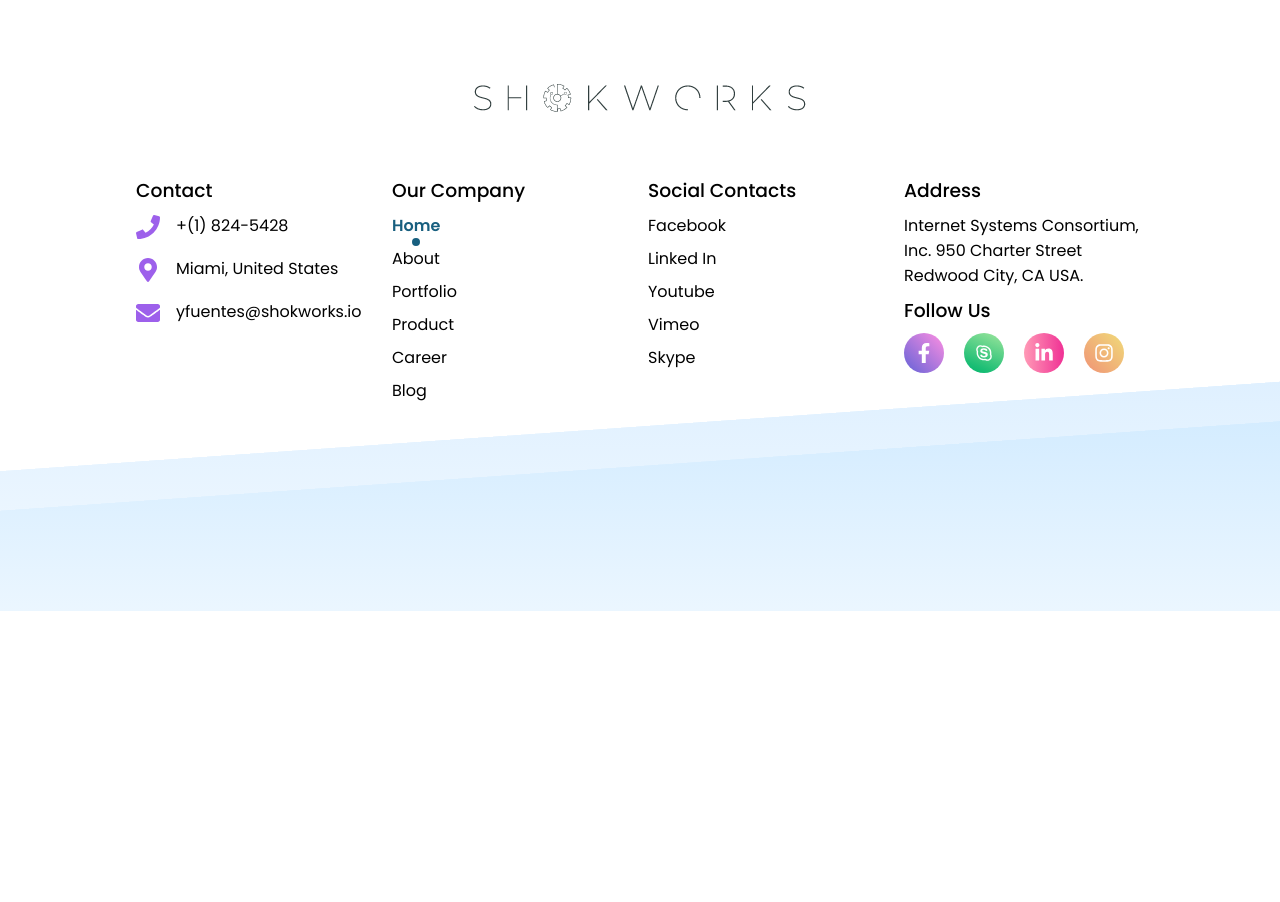
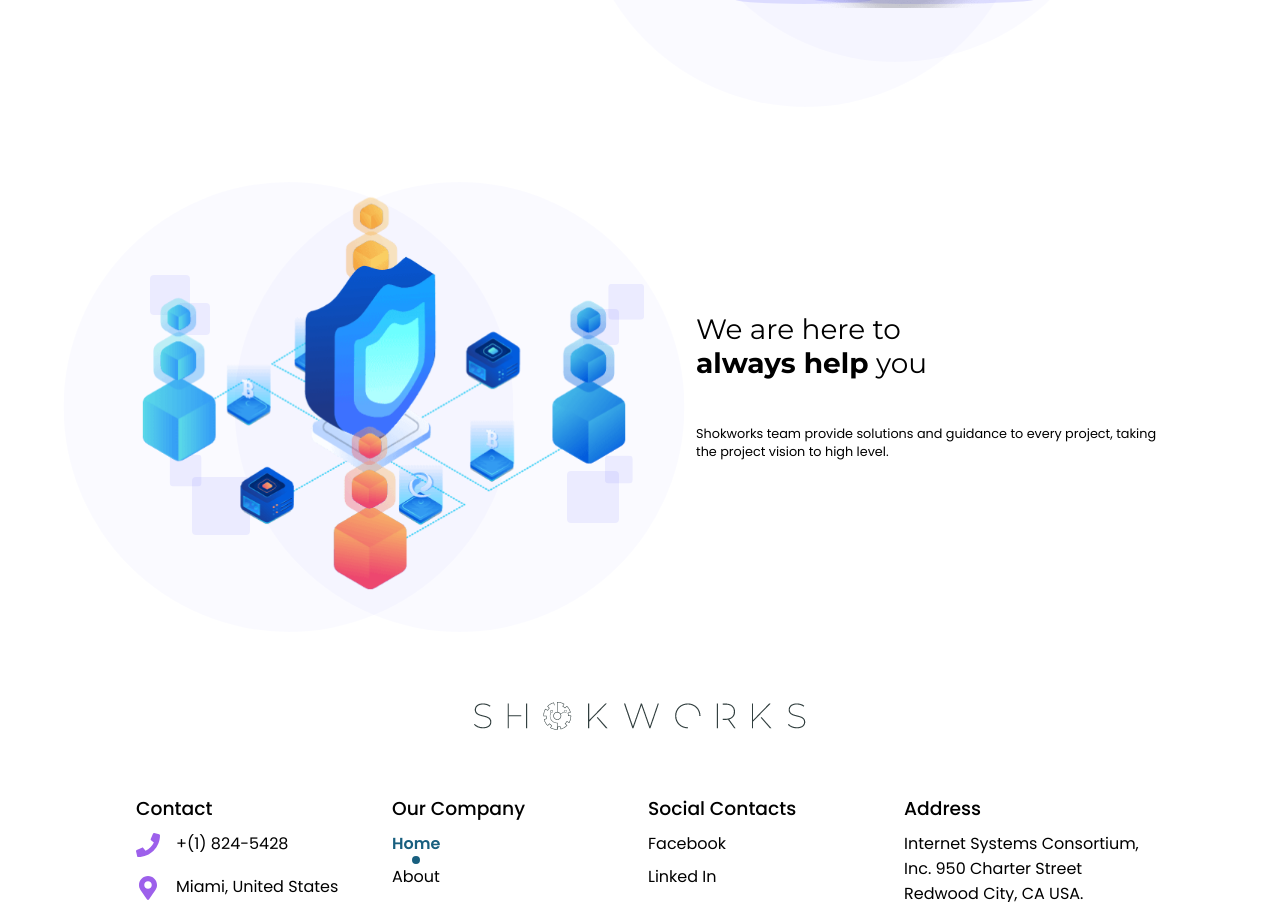
Before and after one commit to GGabrielDev/shokworks-test, a React (Create React App) app: page / in a window 1280 px wide. Shown: the part 1278-2180 px from the top of the page. Before the commit the page ends 1889 px from the top, so only its background shows below. Built offline with nearby package versions, Linux system fonts and the light colour scheme.

Commit message:
Finished Info Cards

```diff
--- a/src/components/InfoView/InfoView.tsx
+++ b/src/components/InfoView/InfoView.tsx
@@ -14,6 +14,7 @@ import {
 
 const InfoView: VoidFunctionComponent = () => {
   return (
+    <>
       <InfoCard>
         <InfoContentWrapper>
           <InfoTitle>
@@ -32,22 +33,69 @@ const InfoView: VoidFunctionComponent = () => {
           <InfoBackCircle $transform="-20%, 10%" />
           <DualSquares
             $mainSize={64}
-          $xPos={72}
+            $xPos={81}
             $yPos={55}
             $altMainSize={32}
             $altTranslatePos="-50%, -50%"
           />
           <DualSquares
             $mainSize={24}
-          $xPos={77}
+            $xPos={91}
             $yPos={31.5}
             $altMainSize={24}
             $altTranslatePos="-70%, -70%"
           />
-        <ImageElipsis $width={25} $xPos={35} $yPos={72.5} />
-        <ImageElipsis $width={15} $xPos={54} $yPos={72.5} />
+          <ImageElipsis $width={40} $xPos={25} $yPos={85} />
+          <ImageElipsis $width={25} $xPos={54} $yPos={85} />
         </InfoImageWrapper>
       </InfoCard>
+      <InfoCard $altFlex>
+        <InfoContentWrapper>
+          <InfoTitle>
+            We are here to
+            <br />
+            <b>always help</b> you
+          </InfoTitle>
+          <InfoContent>
+            Shokworks team provide solutions and guidance to every project,
+            taking the project vision to high level.
+          </InfoContent>
+        </InfoContentWrapper>
+        <InfoImageWrapper>
+          <InfoImage src={require("../../assets/img/InfoImage2.png")} />
+          <InfoBackCircle $transform="17%, 0%" />
+          <InfoBackCircle $transform="-21%, 0%" />
+          <DualSquares
+            $mainSize={32}
+            $xPos={81}
+            $yPos={35}
+            $altMainSize={40}
+            $altTranslatePos="-70%, -70%"
+          />
+          <DualSquares
+            $mainSize={58}
+            $xPos={74}
+            $yPos={64}
+            $altMainSize={32}
+            $altTranslatePos="-70%, -70%"
+          />
+          <DualSquares
+            $mainSize={36}
+            $xPos={8}
+            $yPos={36}
+            $altMainSize={36}
+            $altTranslatePos="70%, -70%"
+          />
+          <DualSquares
+            $mainSize={52}
+            $xPos={8}
+            $yPos={63}
+            $altMainSize={28}
+            $altTranslatePos="135%,-55%"
+          />
+        </InfoImageWrapper>
+      </InfoCard>
+    </>
   );
 };
 
--- a/src/components/InfoView/InfoViewComponents.tsx
+++ b/src/components/InfoView/InfoViewComponents.tsx
@@ -7,6 +7,10 @@ import { maxMargin } from "../../assets/CSSRules";
 const { mobileL, tablet } = mediaSizes;
 
 // Components Props Types
+
+type InfoCardProps = {
+  $altFlex?: boolean;
+};
 
 type InfoBackCircleProps = {
   $transform?: string;
@@ -28,14 +32,20 @@ type ImageElipsisProps = {
 
 // Styled Components
 
-export const InfoCard = styled.div`
+export const InfoCard = styled.div<InfoCardProps>`
   ${maxMargin}
   width: 100%;
-  height: 75%;
+  height: auto;
   display: flex;
+  flex-direction: ${({ $altFlex }) => ($altFlex ? "row-reverse" : "row")};
   justify-content: center;
   flex-wrap: wrap;
-  gap: 1em;
+  gap: 2em;
+
+  @media screen and (max-width: ${tablet}) {
+    gap: 0em;
+    margin: 4em 0;
+  }
 `;
 
 export const InfoContentWrapper = styled.div`
@@ -66,7 +76,7 @@ export const InfoButton = styled(Link)`
 
 export const InfoImageWrapper = styled.div`
   display: flex;
-  width: 30em;
+  width: 35em;
   align-items: center;
   justify-content: center;
   position: relative;
@@ -74,7 +84,7 @@ export const InfoImageWrapper = styled.div`
 
 export const InfoImage = styled.img`
   width: auto;
-  height: 50%;
+  height: 75%;
 
   @media screen and (max-width: ${mobileL}) {
     width: 90%;
@@ -83,11 +93,11 @@ export const InfoImage = styled.img`
 `;
 
 export const InfoBackCircle = styled.div<InfoBackCircleProps>`
-  width: 300px;
-  height: 300px;
+  width: 450px;
+  height: 450px;
   position: absolute;
-  top: 25%;
-  right: 20%;
+  top: 15%;
+  right: 10%;
   z-index: -5;
   border-radius: 50%;
   background: #0000ff05 0% 0% no-repeat padding-box;
```
Lines whose indentation alone changed are shown as unchanged.
